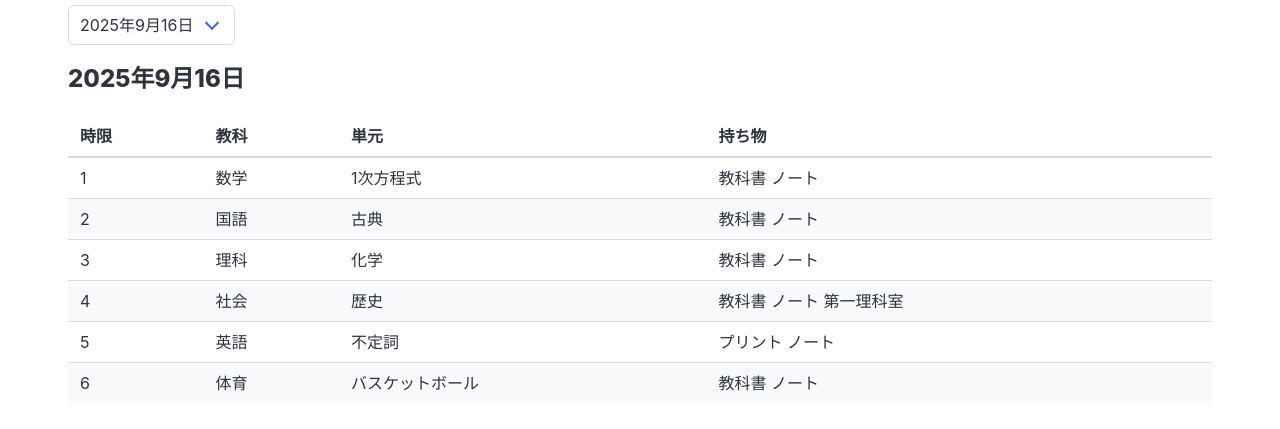
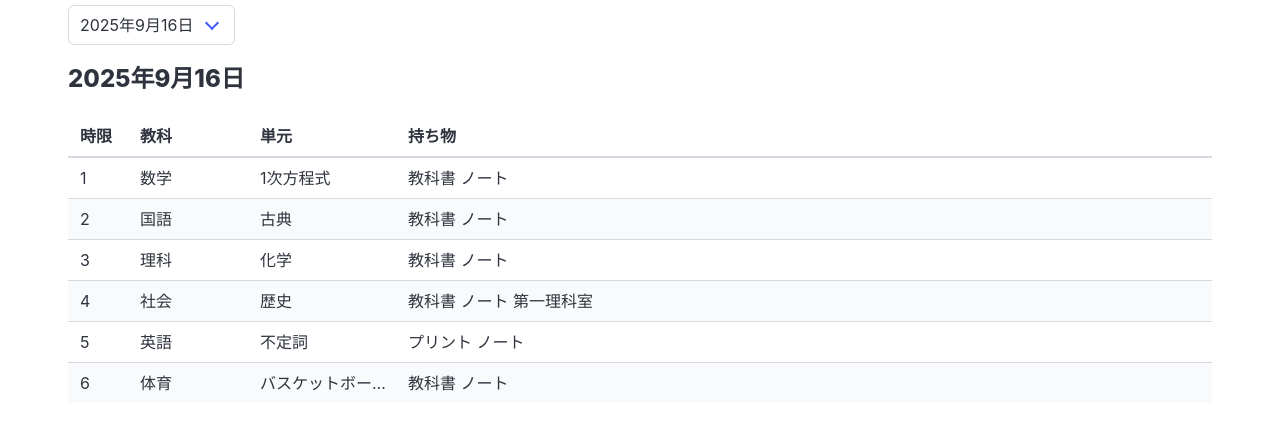
Before and after one commit to 25c2/test, a plain HTML site: page 20250916/index.html in a window 1280 px wide. Shown: the part 155-584 px from the top of the page. Drawn offline with nearby package versions, Linux system fonts and the light colour scheme.

Commit message:
幅を調整

```diff
--- a/20250916/index.html
+++ b/20250916/index.html
@@ -9,15 +9,35 @@
   body {
     padding: 20px;
   }
+
   select {
     max-width: 200px;
   }
+
+  table {
+    table-layout: fixed; /* 列幅を固定にして整える */
+    width: 100%;
+  }
+
   table th, table td {
     text-align: center;
+    vertical-align: middle;
+    overflow: hidden;
+    text-overflow: ellipsis; /* 長すぎる場合は「…」で省略 */
+    white-space: nowrap;
   }
-    td.note {
+
+  th.period, td.period { width: 60px; }
+  th.subject, td.subject { width: 120px; }
+  th.topic, td.topic { width: 150px; }
+  th.note, td.note {
+    width: auto; /* 残り幅を使用 */
     text-align: left;
+    white-space: normal; /* 折り返し有効 */
+    word-break: break-word;
+    padding-left: 10px;
   }
+
   h2 {
     margin-top: 20px;
   }
@@ -44,6 +64,7 @@
   <script>
     let scheduleData = {};
 
+    // 日付フォーマット関数: "20250916" -> "2025年9月16日"
     function formatDate(dateStr) {
       const year = dateStr.slice(0, 4);
       const month = parseInt(dateStr.slice(4, 6), 10);
@@ -90,13 +111,14 @@
 
       const table = document.createElement("table");
       table.className = "table is-striped is-hoverable is-fullwidth";
+
       const thead = document.createElement("thead");
       thead.innerHTML = `
         <tr>
-          <th>時限</th>
-          <th>教科</th>
-          <th>単元</th>
-          <th>持ち物</th>
+          <th class="period">時限</th>
+          <th class="subject">教科</th>
+          <th class="topic">単元</th>
+          <th class="note">持ち物</th>
         </tr>
       `;
       table.appendChild(thead);
@@ -105,9 +127,9 @@
       dayData.forEach(item => {
         const tr = document.createElement("tr");
         tr.innerHTML = `
-          <td>${item.period}</td>
-          <td>${item.subject}</td>
-          <td>${item.topic}</td>
+          <td class="period">${item.period}</td>
+          <td class="subject">${item.subject}</td>
+          <td class="topic">${item.topic}</td>
           <td class="note">${item.note}</td>
         `;
         tbody.appendChild(tr);
```
Lines whose indentation alone changed are shown as unchanged.
